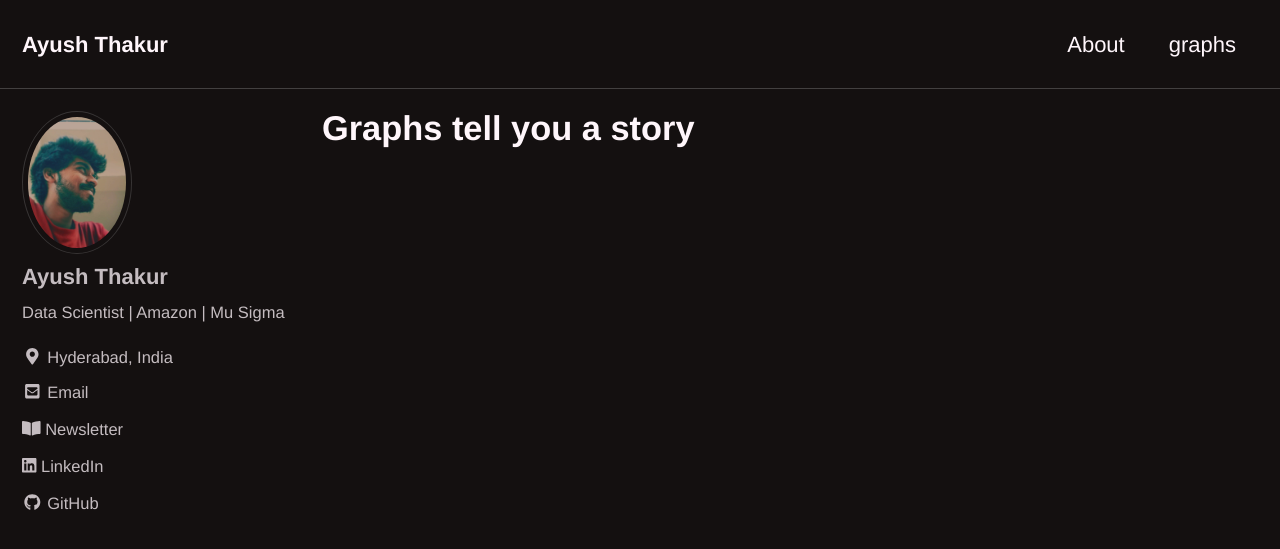
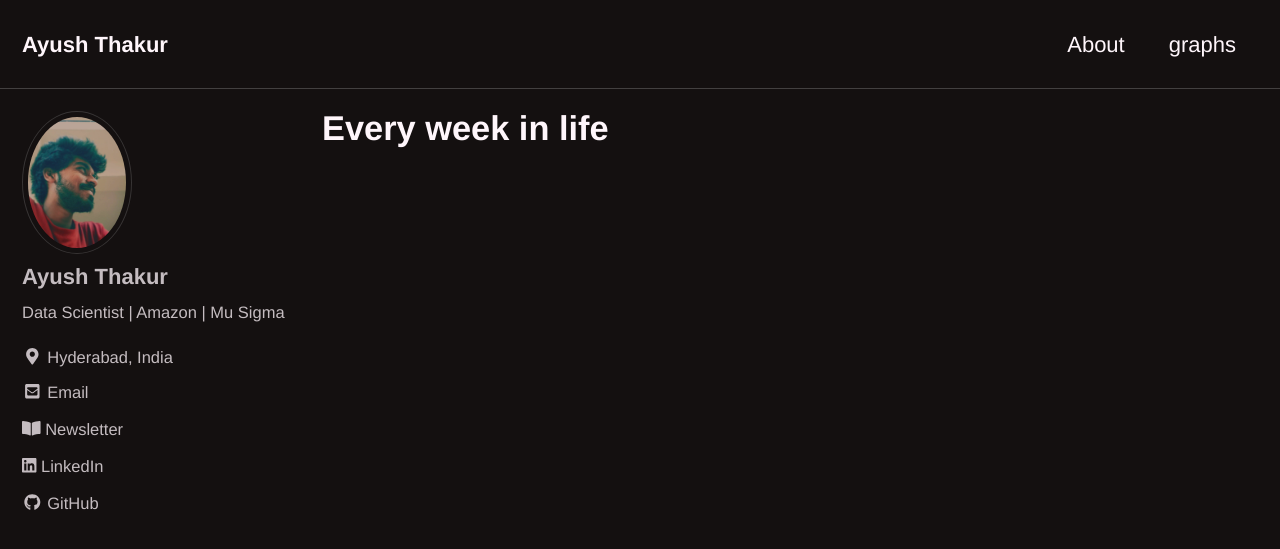
Before and after one commit to oakkalyani/ayushthakur.github.io, a Jekyll site: the page built from _pages/graphs.md, in a window 1280 px wide and 900 px high. Shown: the top 549 px of the window. Built offline with Jekyll 4.4.1, drawn with Linux system fonts in a browser that asks for light colours; cached includes are drawn as plain includes.

Commit message:
life in weeks
Changed the graphs tab to life in weeks calendar

```diff
--- a/_pages/graphs.md
+++ b/_pages/graphs.md
@@ -1,6 +1,6 @@
 ---
 layout: archive
-permalink:  /graphs/
-title: "Graphs tell you a story"
+permalink:  /life-calendar/
+title: "Every week in life"
 author_profile: true
 ---
```
Also changed, not shown: 1 other file.
